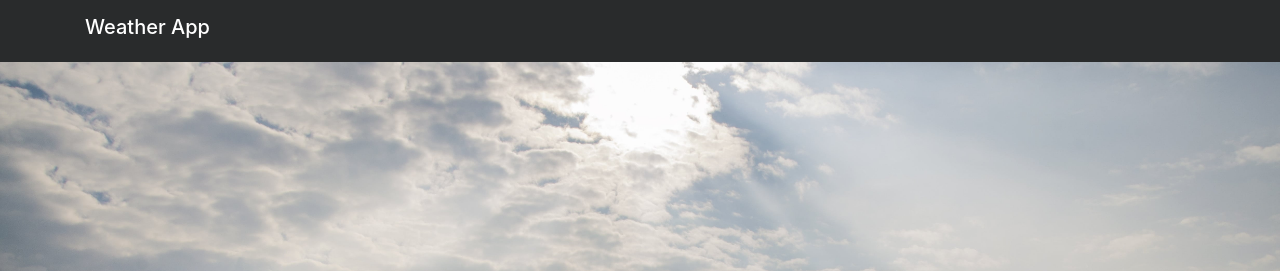
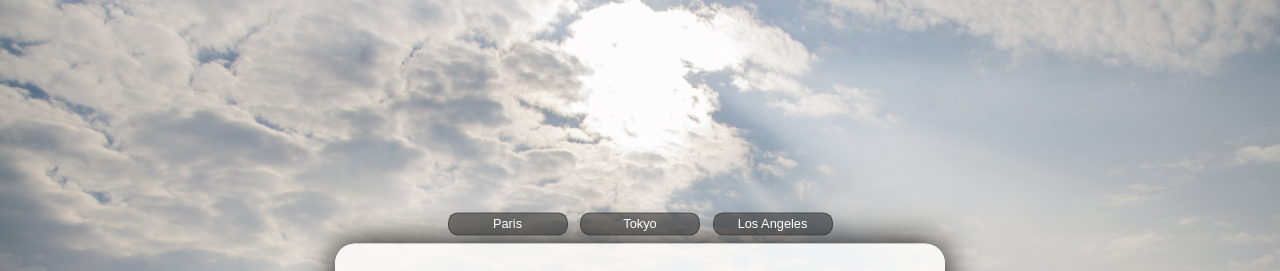
Before and after one commit to KUBIX90/weather-app, a plain HTML site: page index.html in a window 1280 px wide. Shown: the top 271 px of the page. Drawn offline with nearby package versions, Linux system fonts and the light colour scheme; files whose address does not match are found by name.

Commit message:
removed navbar

```diff
--- a/index.html
+++ b/index.html
@@ -11,11 +11,6 @@
 <body>
 	<div class="view">
 		<div class="full-bg-img">
-			<nav class="navbar navbar-inverse bg-inverse">
-			  <div class="container">
-				<h1 class="navbar-brand">Weather App</h1>
-			  </div>
-			</nav>
 		</div>
 		<div class="container vertical-align text-center">
 			<button>Paris</button>
```
